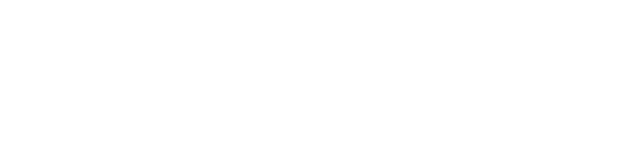
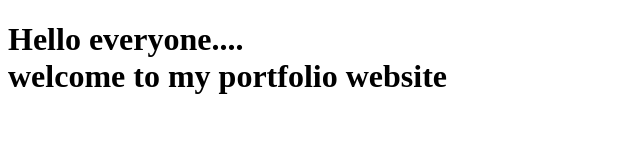
Before and after one commit to welcomepk/git-tut, a plain HTML site: page index.html in a window 1280 px wide. Shown: the whole page, without its empty margins (0-640 px from the left). Drawn offline with Linux system fonts and the light colour scheme.

Commit message:
inital fetatute

```diff
--- a/index.html
+++ b/index.html
@@ -8,7 +8,7 @@
 </head>
 
 <body>
-
+    <h1>Hello everyone.... <br> welcome to my portfolio website</h1>
 </body>
 
 </html>
```
